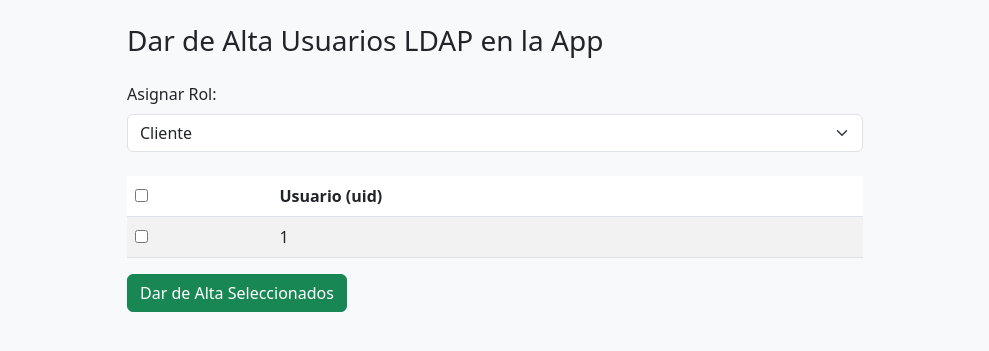
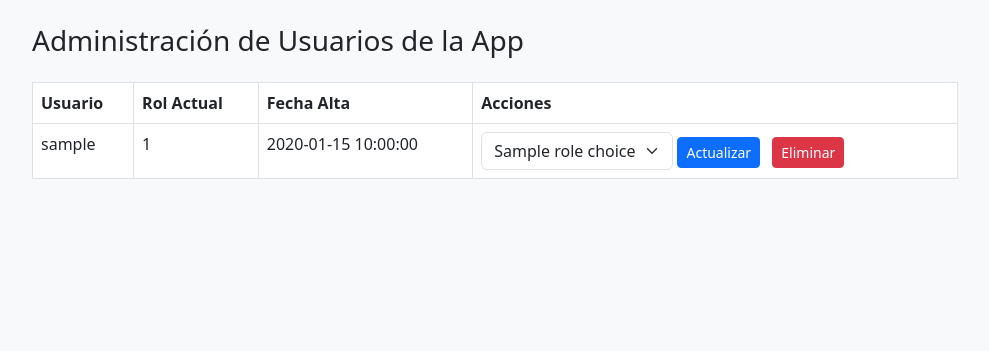
Before and after one commit to jsegrod1512/flask-ldap-app, a Flask app: template templates/admin_usuarios.html in a window 1280 px wide. Shown: the part 56-407 px from the top of the page, without its empty margins (145-1134 px from the left). Run offline with Flask 3, Linux system fonts and the light colour scheme; the template is opened without the code that fills it: most values are stand-ins (such as "Sample title", 1, 10 or a date in 2020); parts of the project's set-up code (start-up, migrations or seed data) failed here and were passed over.

Commit message:
Nuevo funcionamiento de la app + funciones de admin

```diff
--- a/app.py
+++ b/app.py
@@ -10,7 +10,7 @@ app = Flask(__name__)
 app.config.from_object('config.Config')
 app.secret_key = app.config['SECRET_KEY']
 
-# Forzar nivel DEBUG
+# Logging
 logging.basicConfig(level=logging.DEBUG)
 app.logger.setLevel(logging.DEBUG)
 logging.getLogger('ldap3').setLevel(logging.DEBUG)
@@ -50,161 +50,71 @@ def roles_required(*roles):
         @wraps(fn)
         def decorated(*args, **kwargs):
             if any(r in current_user.groups for r in roles) or \
-               (current_user.role_id and any(r == current_user.role_id for r in roles)):
+               (current_user.role_id and any(str(r) == str(current_user.role_id) for r in roles)):
                 return fn(*args, **kwargs)
             abort(403)
         return decorated
     return wrapper
 
 # --- Routes ---
-@app.route('/login', methods=['GET', 'POST'])
-def login():
-    if request.method == 'POST':
-        u = request.form['username']
-        p = request.form['password']
-        app.logger.debug('+++ LOGIN POST para usuario: %s', u)
-
-        # 1) Bind manual LDAP con DN usuario
-        user_dn = f"uid={u},{app.config['LDAP_USER_DN']},{app.config['LDAP_BASE_DN']}"
-        try:
-            server = Server(app.config['LDAP_HOST'],
-                            port=app.config['LDAP_PORT'],
-                            use_ssl=app.config['LDAP_USE_SSL'])
-            conn = Connection(server,
-                              user=user_dn,
-                              password=p,
-                              auto_bind=True)
-            app.logger.info("🔓 Bind exitoso para %s", user_dn)
-        except Exception:
-            app.logger.warning("❌ Credenciales LDAP inválidas para %s", user_dn)
-            flash('Credenciales LDAP inválidas', 'danger')
-            return render_template('login.html')
-
-        # 2) Búsqueda manual de grupos usando memberUid
-        try:
-            with conn:
-                base = f"{app.config['LDAP_GROUP_DN']},{app.config['LDAP_BASE_DN']}"
-                flt  = f"(&(objectClass=posixGroup)(memberUid={u}))"
-                app.logger.info('📁 LDAP search base=%s filter=%s', base, flt)
-
-                found = conn.search(base, flt, SUBTREE, attributes=['cn'])
-                if not found or not conn.entries:
-                    app.logger.warning('❌ No se encontraron grupos para %s', u)
-                    groups = []
-                else:
-                    groups = [e.cn.value for e in conn.entries]
-                    app.logger.info('✅ Grupos encontrados: %s', groups)
-
-                # Diagnóstico en UI
-                flash(f"[DEBUG] grupos: {groups}", 'info')
-        except Exception:
-            app.logger.exception('💥 Error al buscar grupos LDAP')
-            flash('Error interno buscando tus grupos', 'danger')
-            return render_template('login.html')
-
-        # 3) Determinar role_id
-        if 'Administradores' in groups:
-            role_id = 1
-        else:
-            with db_conn().cursor() as c:
-                c.execute('SELECT role_id FROM user_app WHERE username=%s', (u,))
-                row = c.fetchone()
-            if not row:
-                flash('Solicita tu alta al administrador', 'warning')
-                return render_template('login.html')
-            role_id = row['role_id']
-
-        # 4) Crear user, guardar sesión y login
-        user = User(user_dn, u, groups, role_id)
-        session['user_info'] = {
-            'dn': user_dn,
-            'username': u,
-            'groups': groups,
-            'role_id': role_id
-        }
-        login_user(user)
-        flash(f'Bienvenido, {u}!', 'success')
-        return redirect(url_for('index'))
-
-    return render_template('login.html')
-
-@app.route('/logout')
-@login_required
-def logout():
-    logout_user()
-    session.pop('user_info', None)
-    flash('Sesión cerrada', 'info')
-    return redirect(url_for('login'))
-
-@app.route('/register', methods=['GET', 'POST'])
-def register():
-    if request.method == 'POST':
-        u = request.form['username'].strip()
-        # Verificar existencia en LDAP
-        server = Server(app.config['LDAP_HOST'], port=app.config['LDAP_PORT'], use_ssl=app.config['LDAP_USE_SSL'])
-        conn = Connection(server,
-                          user=app.config['LDAP_BIND_USER_DN'],
-                          password=app.config['LDAP_BIND_USER_PASSWORD'],
-                          auto_bind=True)
-        conn.search(f"{app.config['LDAP_USER_DN']},{app.config['LDAP_BASE_DN']}",
-                    f"(uid={u})", SUBTREE, attributes=['uid'])
-        if not conn.entries:
-            flash('Usuario no existe', 'danger')
-            return redirect(url_for('register'))
-        conn.unbind()
-
-        # Alta en BD
-        db = db_conn()
-        with db.cursor() as c:
-            c.execute('SELECT 1 FROM user_app WHERE username=%s', (u,))
-            if c.fetchone():
-                flash('Ya registrado', 'warning')
-                return redirect(url_for('register'))
-            c.execute('INSERT INTO user_app(username,role_id) VALUES(%s,3)', (u,))
-            db.commit()
-        flash('Usuario dado de alta', 'success')
-        return redirect(url_for('login'))
-    return render_template('register.html')
-
 @app.route('/')
 @login_required
 def index():
     return render_template('index.html', groups=current_user.groups)
 
+@app.route('/login', methods=['GET', 'POST'])
+def login():
+    # existing login code here...
+    pass
+
+@app.route('/logout')
+@login_required
+def logout():
+    # existing logout code here...
+    pass
+
+# --------------- ADMIN PANEL ---------------
 @app.route('/admin/usuarios', methods=['GET', 'POST'])
 @login_required
 @roles_required('Administradores')
 def admin_usuarios():
-    server = Server(app.config['LDAP_HOST'], port=app.config['LDAP_PORT'], use_ssl=app.config['LDAP_USE_SSL'])
-    conn = Connection(server,
-                      user=app.config['LDAP_BIND_USER_DN'],
-                      password=app.config['LDAP_BIND_USER_PASSWORD'],
-                      auto_bind=True)
-    conn.search(f"{app.config['LDAP_USER_DN']},{app.config['LDAP_BASE_DN']}",
-                '(uid=*)', SUBTREE, attributes=['uid'])
-    ldap_uids = [e.uid.value for e in conn.entries]
-    conn.unbind()
-
+    """
+    Gestión de usuarios registrados en la app:
+    - Listar todos los usuarios de la tabla user_app
+    - Cambiar role_id
+    - Desactivar (eliminar) usuarios
+    """
     db = db_conn()
     with db.cursor() as c:
-        c.execute('SELECT username FROM user_app')
-        existing = {r['username'] for r in c.fetchall()}
-    pending = [u for u in ldap_uids if u not in existing]
+        c.execute("SELECT username, role_id, created_at FROM user_app ORDER BY username")
+        users = c.fetchall()
 
     if request.method == 'POST':
-        sel = request.form.getlist('uids')
-        rid = int(request.form.get('role_id', 3))
-        if not sel:
-            flash('Nada seleccionado', 'warning')
-            return redirect(url_for('admin_usuarios'))
-        with db.cursor() as c:
-            for uid in sel:
-                c.execute('INSERT IGNORE INTO user_app(username,role_id) VALUES(%s,%s)', (uid, rid))
-            db.commit()
-        flash(f'{len(sel)} usuarios dados de alta', 'success')
+        action = request.form.get('action')
+        username = request.form.get('username')
+        if action == 'delete':
+            with db.cursor() as c:
+                c.execute("DELETE FROM user_app WHERE username=%s", (username,))
+                db.commit()
+            flash(f'Usuario {username} eliminado', 'warning')
+        elif action == 'change_role':
+            new_role = int(request.form.get('role_id'))
+            with db.cursor() as c:
+                c.execute("UPDATE user_app SET role_id=%s WHERE username=%s", (new_role, username))
+                db.commit()
+            flash(f'Rol de {username} cambiado a {new_role}', 'success')
         return redirect(url_for('admin_usuarios'))
-    return render_template('admin_usuarios.html', pending=pending)
 
+    # Opciones de roles disponibles
+    role_choices = [
+        (1, 'Administrador'),
+        (2, 'Desarrollador'),
+        (3, 'Cliente')
+    ]
+
+    return render_template('admin_usuarios.html', users=users, role_choices=role_choices)
+
+# --------------- CLIENTE & DEV ---------------
 @app.route('/cliente')
 @login_required
 @roles_required('Clientes')
--- a/templates/admin_usuarios.html
+++ b/templates/admin_usuarios.html
@@ -1,57 +1,51 @@
 {% extends "base.html" %}
 {% block title %}Gestión de Usuarios{% endblock %}
 {% block content %}
-<div class="row justify-content-center">
-  <div class="col-md-8">
-    <h3 class="mb-4">Dar de Alta Usuarios LDAP en la App</h3>
-    {% if pending %}
-      <form method="post">
-        <!-- Selector de rol -->
-        <div class="mb-4">
-          <label for="role_id" class="form-label">Asignar Rol:</label>
-          <select id="role_id" name="role_id" class="form-select" required>
-            <option value="1">Administrador</option>
-            <option value="2">Desarrollador</option>
-            <option value="3" selected>Cliente</option>
-          </select>
-        </div>
-        <!-- Tabla de usuarios pendientes -->
-        <table class="table table-striped">
+<div class="row">
+  <div class="col-md-10 offset-md-1">
+    <h3>Administración de Usuarios de la App</h3>
+    <table class="table table-bordered mt-4">
       <thead>
         <tr>
-              <th scope="col"><input type="checkbox" id="select-all"></th>
-              <th scope="col">Usuario (uid)</th>
+          <th>Usuario</th>
+          <th>Rol Actual</th>
+          <th>Fecha Alta</th>
+          <th>Acciones</th>
         </tr>
       </thead>
       <tbody>
-            {% for uid in pending %}
+        {% for u in users %}
         <tr>
+          <td>{{ u.username }}</td>
+          <td>{{ u.role_id }}</td>
+          <td>{{ u.created_at }}</td>
           <td>
-                <input type="checkbox" name="uids" value="{{ uid }}">
+            <!-- Cambiar rol -->
+            <form method="post" class="d-inline">
+              <input type="hidden" name="action" value="change_role">
+              <input type="hidden" name="username" value="{{ u.username }}">
+              <select name="role_id" class="form-select d-inline w-auto">
+                {% for val, label in role_choices %}
+                  <option value="{{ val }}" {% if u.role_id == val %}selected{% endif %}>
+                    {{ label }}
+                  </option>
+                {% endfor %}
+              </select>
+              <button class="btn btn-sm btn-primary">Actualizar</button>
+            </form>
+            <!-- Eliminar usuario -->
+            <form method="post" class="d-inline ms-2">
+              <input type="hidden" name="action" value="delete">
+              <input type="hidden" name="username" value="{{ u.username }}">
+              <button class="btn btn-sm btn-danger" onclick="return confirm('Eliminar {{ u.username }}?')">
+                Eliminar
+              </button>
+            </form>
           </td>
-              <td>{{ uid }}</td>
         </tr>
         {% endfor %}
       </tbody>
     </table>
-        <button type="submit" class="btn btn-success">
-          Dar de Alta Seleccionados
-        </button>
-      </form>
-    {% else %}
-      <div class="alert alert-info">
-        No hay usuarios pendientes de alta.
-      </div>
-    {% endif %}
   </div>
 </div>
-
-<script>
-// Checkbox “Seleccionar todo”
-document.getElementById('select-all').addEventListener('change', function(e){
-  document.querySelectorAll('input[name="uids"]').forEach(cb => {
-    cb.checked = e.target.checked;
-  });
-});
-</script>
 {% endblock %}
```
Lines whose indentation alone changed are shown as unchanged.
